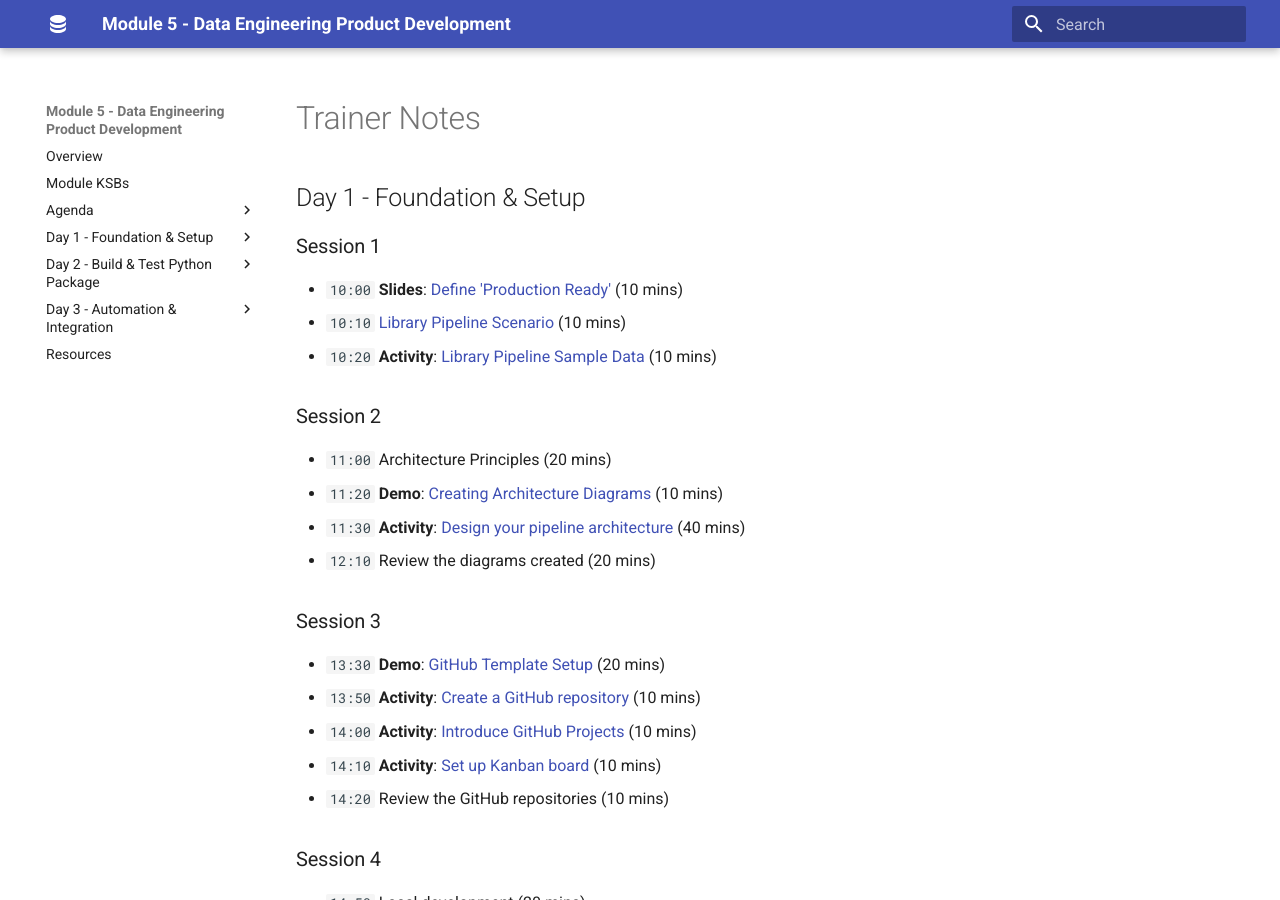
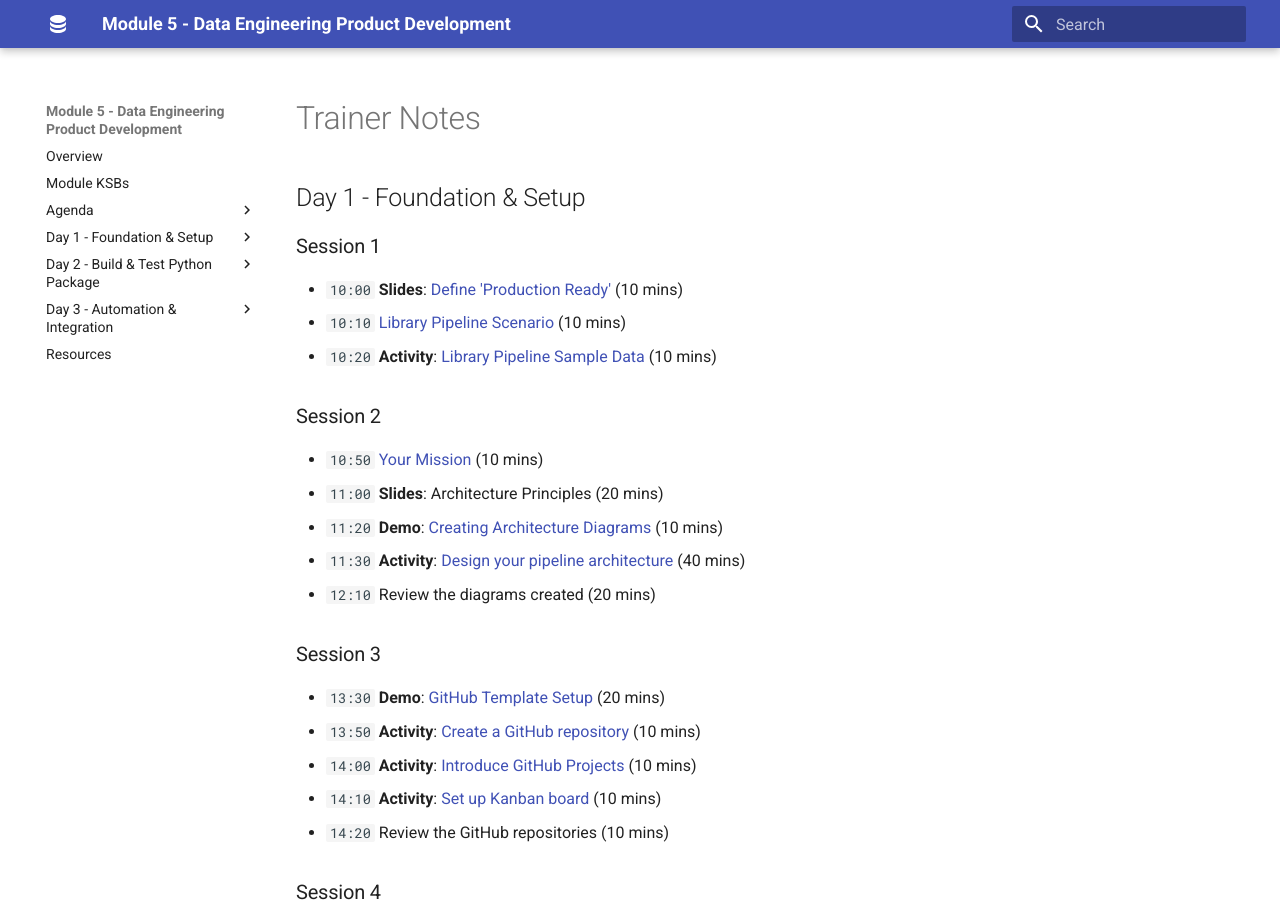
Before and after one commit to qaalabs/DE5M5, an MkDocs documentation site: the page built from docs/trainer.md, in a window 1280 px wide and 900 px high. Built offline with MkDocs 1.6.1 and Material for MkDocs 9.7.7, drawn with Linux system fonts in a browser that asks for light colours.

Commit message:
Auto commit by uthisha

```diff
--- a/docs/trainer.md
+++ b/docs/trainer.md
@@ -10,7 +10,8 @@
 
 ### Session 2
 
-- `11:00` Architecture Principles (20 mins)
+- `10:50` [Your Mission](day1/your-mission.md) (10 mins)
+- `11:00` **Slides**: Architecture Principles (20 mins)
 - `11:20` **Demo**: [Creating Architecture Diagrams](day1/create-diagram.md) (10 mins)
 - `11:30` **Activity**: [Design your pipeline architecture](day1/design-pipeline.md) (40 mins)
 - `12:10` Review the diagrams created (20 mins)
--- a/mkdocs.yml
+++ b/mkdocs.yml
@@ -16,6 +16,7 @@ nav:
   - "Day 1 - Foundation & Setup":
     - "Library Pipeline Scenario": day1/scenario.md
     - "Library Pipeline Sample Data": day1/sample-data.md
+    - "Your Mission": day1/your-mission.md
     - "Design your pipeline architecture": day1/design-pipeline.md
     - "Create a GitHub repository": day1/create-repo.md
     - "Introduce GitHub Projects": day1/create-project.md
--- a/zensical.toml
+++ b/zensical.toml
@@ -12,6 +12,7 @@ nav = [
   {"Day 1 - Foundation & Setup" = [
     {"Library Pipeline Scenario" = "day1/scenario.md"},
     {"Library Pipeline Sample Data" = "day1/sample-data.md"},
+    {"Your Mission" = "day1/your-mission.md"},
     {"Design your pipeline architecture" = "day1/design-pipeline.md"},
     {"Create a GitHub repository" = "day1/create-repo.md"},
     {"Introduce GitHub Projects" = "day1/create-project.md"},
```
Also changed, not shown: docs/agenda/day1.md (+2 -2 lines).
